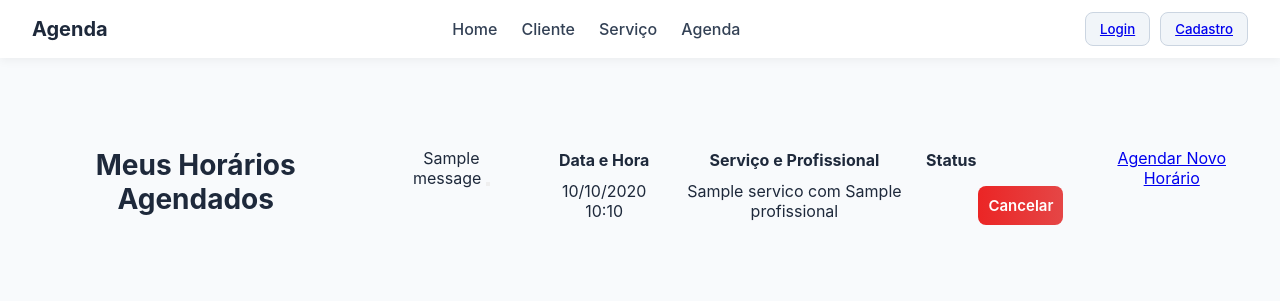
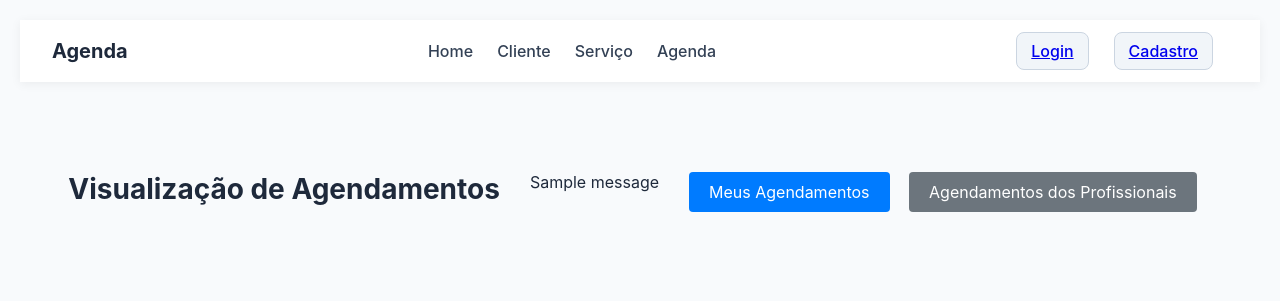
Before and after one commit to Vinicius199/ES-projeto, a Django app: template templates/agenda.html in a window 1280 px wide. Shown: the top 301 px of the page. Run offline with Django 3.2, Linux system fonts and the light colour scheme; the template is opened without the code that fills it: most values are stand-ins (such as "Sample title", 1, 10 or a date in 2020); one stand-in notice (Sample message) is shown.

Commit message:
Painel admin emprementado(faltando algumas coisas e incrementado horario de funcionario e mudança de template.

```diff
--- a/templates/agenda.html
+++ b/templates/agenda.html
@@ -1,68 +1,114 @@
 {% extends 'base.html' %}
 {% load static %}
-{% block title %} Horario {% endblock %}
+{% block extra_head %}
+    <link rel="stylesheet" href="{% static 'css/agenda.css' %}">
+{% endblock %}
+
+{% block title %}Agenda - Visualização{% endblock %}
 
 {% block dashboard %}
-
     <div class="container">
-    <h1>Meus Horários Agendados</h1>
+        <h1>Visualização de Agendamentos</h1>
 
         {% if messages %}
+            <div class="messages">
                 {% for message in messages %}
-            <div class="alert alert-{{ message.tags }} alert-dismissible fade show" role="alert">
+                <div class="alert alert-{{ message.tags }}">
                     {{ message }}
-                <button type="button" class="btn-close" data-bs-dismiss="alert" aria-label="Close"></button>
                 </div>
                 {% endfor %}
+            </div>
         {% endif %}
-    {% if agendamentos %}
-    <table class="table table-striped">
+
+        <div class="btn-container">
+            <button id="btnMeusAgendamentos">Meus Agendamentos</button>
+            <button id="btnProfissionais">Agendamentos dos Profissionais</button>
+        </div>
+
+        <div id="modalMeusAgendamentos" class="modal">
+            <div class="modal-content">
+                <span class="close-btn" data-modal="modalMeusAgendamentos">&times;</span>
+                <h2>Minha Lista de Horários Agendados</h2>
+
+                <table class="table">
                     <thead>
                         <tr>
-                <th scope="col">Data e Hora</th>
-                <th scope="col">Serviço e Profissional</th>
-                <th scope="col">Status</th>
+                            <th>Data e Hora</th>
+                            <th>Serviço e Profissional</th>
+                            <th>Status</th>
+                            <th>Ações</th>
                         </tr>
                     </thead>
                     <tbody>
                         {% for agendamento in agendamentos %}
                         <tr>
                             <td>{{ agendamento.data_hora|date:"d/m/Y H:i" }}</td>
-
-                <td>{{ agendamento.servico }} com {{ agendamento.Profissional }}</td>
-
+                            <td>
+                                {{ agendamento.servico.nome }} com
+                                {{ agendamento.Profissional.get_full_name }}
+                            </td>
                             <td>
                                 {% if agendamento.cancelado %}
                                     <span class="badge bg-danger">Cancelado</span>
+                                {% elif agendamento.data_hora < agora %}
+                                    <span class="badge bg-primary">feito</span>
                                 {% elif agendamento.confirmado %}
                                     <span class="badge bg-success">Confirmado</span>
                                 {% else %}
+                                    <span class="badge bg-warning">Pendente</span>
                                 {% endif %}
                             </td>
                             <td>
-                    {% if not agendamento.cancelado %}
-                        <form method="post"
-                              action="{% url 'cancelar_agendamento' agendamento.id %}"
-                              style="display:inline;"
-                              class="cancel-form">
+                                {% if not agendamento.cancelado and agendamento.data_hora > agora %}
+                                    <form method="post" action="{% url 'cancelar_agendamento' agendamento.id %}" style="display:inline;">
                                         {% csrf_token %}
-                            <button type="submit" class="btn btn-excluir btn-sm"
-                                        onclick="return confirm('Tem certeza que deseja cancelar este agendamento?');">
+                                        <button type="submit" class="btn-cancelar" onclick="return confirm('Tem certeza que deseja cancelar este agendamento? O cancelamento é regido pelas regras de tempo da barbearia (15 minutos de antecedência).')">
                                             Cancelar
                                         </button>
                                     </form>
                                 {% else %}
-
+                                    <span class="text-muted">–</span>
                                 {% endif %}
                             </td>
+                        </tr>
+                        {% empty %}
+                        <tr>
+                            <td colspan="4" style="text-align: center;">Você não possui agendamentos.</td>
                         </tr>
                         {% endfor %}
                         </tbody>
                 </table>
-    {% else %}
-        <p>Você não tem horários agendados.</p>
-    {% endif %}
+                <p style="margin-top: 20px;"><a href="{% url 'service' %}" style="color: #007bff;">Agendar Novo Horário</a></p>
+            </div>
+        </div>
 
-    <p><a href="{% url 'service' %}" class="btn btn-primary">Agendar Novo Horário</a></p>
+        <div id="modalProfissionais" class="modal">
+            <div class="modal-content">
+                <span class="close-btn" data-modal="modalProfissionais">&times;</span>
+                <h2 id="modalProfissionaisTitle">Agendamentos dos Profissionais</h2>
+
+                <div id="professionalSelection">
+                    <h3>Escolha um Profissional para ver a agenda:</h3>
+                    <div id="professionalList">
                         </div>
+                </div>
+
+                <div id="scheduleDisplay" style="display: none;">
+                    <h3 id="selectedProfName">Horários de [Profissional]</h3>
+                    <p><a href="#" id="backToProfessionals"> &larr; Voltar para a lista de Profissionais</a></p>
+
+                    <div class="schedule-grid" id="availableSchedules">
+                        </div>
+
+                    <p style="margin-top: 20px;">
+                        <a href="{% url 'service' %}" style="color: #007bff;">Agendar Novo Horário com o profissional selecionado</a>
+                    </p>
+                </div>
+            </div>
+        </div>
+    </div>
+{% endblock dashboard %}
+
+{% block extra_js %}
+    <script src="{% static 'js/agenda.js' %}"></script>
 {% endblock %}
--- a/templates/base.html
+++ b/templates/base.html
@@ -10,6 +10,9 @@
 
     <link rel="stylesheet" href="{% static 'css/servico.css' %}" />
     <link rel="stylesheet" href="{% static 'css/style.css' %}" />
+    <link rel="stylesheet" href="{% static 'css/agenda.css' %}" />
+
+    {% block extra_head %}{% endblock extra_head %}
   </head>
   <body>
     <nav>
@@ -53,5 +56,6 @@
 
     <script src="{% static 'js/servico.js' %}"></script>
     <script src="{% static 'js/main.js' %}"></script>
+    <script src="{% static 'js/agenda.js' %}"></script>
   </body>
 </html>
--- /dev/null
+++ b/templates/static/css/agenda.css
@@ -0,0 +1,147 @@
+/* Estilos CSS Base */
+body {
+    font-family: Arial, sans-serif;
+    margin: 20px;
+}
+.btn-container {
+    margin-bottom: 30px;
+}
+button {
+    padding: 10px 20px;
+    margin-right: 15px;
+    cursor: pointer;
+    border: none;
+    border-radius: 4px;
+    font-size: 16px;
+}
+#btnMeusAgendamentos {
+    background-color: #007bff;
+    color: white;
+}
+#btnProfissionais {
+    background-color: #6c757d;
+    color: white;
+}
+.btn-cancelar {
+    background-color: #dc3545;
+    color: white;
+    margin-right: 0; /* Ajuste para o botão dentro da célula */
+    padding: 8px 15px; /* Ajuste de padding */
+}
+
+/* Estrutura e Estilo dos Modais */
+.modal {
+    display: none;
+    position: fixed;
+    z-index: 1000;
+    left: 0;
+    top: 0;
+    width: 100%;
+    height: 100%;
+    overflow: auto;
+    background-color: rgba(0,0,0,0.4);
+    padding-top: 50px;
+}
+
+.modal-content {
+    background-color: #fefefe;
+    margin: 5% auto;
+    padding: 25px;
+    border: 1px solid #888;
+    width: 90%;
+    max-width: 1000px;
+    border-radius: 8px;
+    position: relative;
+}
+
+.close-btn {
+    color: #aaa;
+    float: right;
+    font-size: 28px;
+    font-weight: bold;
+    cursor: pointer;
+}
+.close-btn:hover, .close-btn:focus {
+    color: black;
+    text-decoration: none;
+}
+
+/* Estilos da Tabela (Modal 1) */
+.table {
+    width: 100%;
+    border-collapse: collapse;
+    margin-top: 15px;
+}
+
+.table th, .table td {
+    border: 1px solid #ddd;
+    padding: 10px;
+    text-align: left;
+}
+
+.table th {
+    background-color: #f2f2f2;
+}
+
+.badge {
+    padding: 4px 8px;
+    border-radius: 4px;
+    color: white;
+    font-size: 12px;
+    font-weight: bold;
+}
+
+.bg-success {
+    background-color: #28a745;
+}
+
+.bg-primary {
+    background-color: #007bff;
+}
+
+.bg-danger {
+    background-color: #dc3545;
+}
+.bg-warning {
+    background-color: #ffc107;
+    color: #333;
+}
+.bg-info {
+    background-color: #17a2b8;
+}
+
+/* Estilos da Lista de Profissionais (Modal 2) */
+.professional-item {
+    padding: 15px;
+    margin-bottom: 8px;
+    border: 1px solid #ccc;
+    border-radius: 4px;
+    cursor: pointer;
+    transition: background-color 0.2s;
+    font-weight: bold;
+}
+.professional-item:hover {
+    background-color: #e9ecef;
+}
+
+/* Estilos dos Horários (Modal 2) */
+.schedule-grid {
+    display: grid;
+    grid-template-columns: repeat(auto-fit, minmax(180px, 1fr));
+    gap: 10px;
+    margin-top: 15px;
+}
+.schedule-item {
+    padding: 12px;
+    border: 1px solid #007bff;
+    border-radius: 4px;
+    background-color: #f8f9fa;
+    text-align: center;
+    font-size: 14px;
+    cursor: pointer;
+    transition: background-color 0.2s, border-color 0.2s;
+}
+.schedule-item:hover {
+    background-color: #eaf5ff;
+    border-color: #0056b3;
+}
--- a/templates/static/css/servico.css
+++ b/templates/static/css/servico.css
@@ -56,7 +56,7 @@ header {
 }
 
 /* Modal Styles */
-.modal {
+.modalService {
     display: none;
     position: fixed;
     z-index: 1;
@@ -67,7 +67,7 @@ header {
     background-color: rgba(0, 0, 0, 0.5);
 }
 
-.modal-content {
+.modal-contentService {
     background-color: white;
     margin: 10% auto;
     padding: 20px;
--- /dev/null
+++ b/templates/static/js/agenda.js
@@ -0,0 +1,143 @@
+function openModal(modalId) {
+    const modal = document.getElementById(modalId);
+    if (modal) {
+        modal.style.display = 'block';
+         if (modalId === 'modalProfissionais') {
+            populateProfessionalList();
+            showProfessionalSelection(); // Garante que a primeira etapa é exibida
+        }
+    }
+}
+
+function closeModal(modalId) {
+    const modal = document.getElementById(modalId);
+    if (modal) {
+        modal.style.display = 'none';
+    }
+}
+
+// ===================================
+// Lógica de Seleção de Profissional (Modal 2)
+// ===================================
+
+function showProfessionalSelection() {
+    const selection = document.getElementById('professionalSelection');
+    const display = document.getElementById('scheduleDisplay');
+    const title = document.getElementById('modalProfissionaisTitle');
+
+    if (selection && display && title) {
+        selection.style.display = 'block';
+        display.style.display = 'none';
+        title.textContent = 'Agendamentos dos Profissionais';
+    }
+}
+
+function populateProfessionalList() {
+    const list = document.getElementById('professionalList');
+    if (!list) return; // Garante que o elemento existe
+
+    list.innerHTML = ''; // Limpa a lista anterior
+    professionals.forEach(prof => {
+        const item = document.createElement('div');
+        item.className = 'professional-item';
+        item.setAttribute('data-id', prof.id);
+        item.innerHTML = `<strong>${prof.name}</strong><br><small>Especialidade: ${prof.specialization}</small>`;
+
+        // Usando addEventListener para melhor prática
+        item.addEventListener('click', () => selectProfessional(prof.id, prof.name));
+        list.appendChild(item);
+    });
+}
+
+function selectProfessional(id, name) {
+    const professionalSelection = document.getElementById('professionalSelection');
+    const selectedProfName = document.getElementById('selectedProfName');
+    const modalProfissionaisTitle = document.getElementById('modalProfissionaisTitle');
+    const scheduleDisplay = document.getElementById('scheduleDisplay');
+
+    if (professionalSelection && selectedProfName && modalProfissionaisTitle && scheduleDisplay) {
+        // Oculta a lista de profissionais
+        professionalSelection.style.display = 'none';
+
+        // Atualiza o título e exibe a área de horários
+        selectedProfName.textContent = `Horários de: ${name}`;
+        modalProfissionaisTitle.textContent = `Agenda de ${name}`;
+        scheduleDisplay.style.display = 'block';
+
+        displaySchedules(id);
+    }
+}
+
+function displaySchedules(profId) {
+    const scheduleDiv = document.getElementById('availableSchedules');
+    if (!scheduleDiv) return;
+
+    scheduleDiv.innerHTML = ''; // Limpa os horários anteriores
+    const profSchedules = schedules[profId] || [];
+
+    if (profSchedules.length === 0) {
+        scheduleDiv.innerHTML = '<p style="color: red;">Nenhum horário agendado ou disponível.</p>';
+        return;
+    }
+
+    profSchedules.forEach(schedule => {
+        const date = new Date(schedule.datetime);
+        // Formato: DD/MM/AAAA e HH:MM
+        const dateString = date.toLocaleDateString('pt-BR');
+        const timeString = date.toLocaleTimeString('pt-BR', { hour: '2-digit', minute: '2-digit' });
+
+        const item = document.createElement('div');
+        item.className = 'schedule-item';
+        item.setAttribute('data-datetime', schedule.datetime);
+        item.innerHTML = `<strong>${dateString}</strong><br>${timeString}`;
+
+        scheduleDiv.appendChild(item);
+    });
+}
+
+document.addEventListener('DOMContentLoaded', function() {
+
+    // 1. Adiciona event listeners aos botões de abrir
+    const btnMeusAgendamentos = document.getElementById('btnMeusAgendamentos');
+    const btnProfissionais = document.getElementById('btnProfissionais');
+    const backToProfessionals = document.getElementById('backToProfessionals');
+
+    if (btnMeusAgendamentos) {
+        btnMeusAgendamentos.addEventListener('click', function() {
+            openModal('modalMeusAgendamentos');
+        });
+    }
+
+    if (btnProfissionais) {
+        btnProfissionais.addEventListener('click', function() {
+            openModal('modalProfissionais');
+        });
+    }
+
+// 2. Adiciona event listeners aos botões de fechar (x)
+    document.querySelectorAll('.close-btn').forEach(button => {
+        button.addEventListener('click', function() {
+            const modalId = this.getAttribute('data-modal');
+            closeModal(modalId);
+        });
+    });
+
+    // 3. Adiciona evento para o link "Voltar"
+    if (backToProfessionals) {
+        backToProfessionals.addEventListener('click', function(e) {
+            e.preventDefault();
+            showProfessionalSelection();
+        });
+    }
+
+    // 4. Fechar Modais ao Clicar Fora (área externa)
+    window.addEventListener('click', function(event) {
+        if (event.target.classList.contains('modal')) {
+            event.target.style.display = "none";
+        }
+    });
+
+});
+
+// Adiciona o token CSRF globalmente para chamadas AJAX
+const csrfToken = "{{ csrf_token }}";
--- a/templates/static/js/servico.js
+++ b/templates/static/js/servico.js
@@ -1,6 +1,6 @@
 // FUNÇÕES DE CONTROLE DO MODAL
 // Define a função de fechar
-function closeModal() {
+function closeServiceModal() {
     const modal = document.getElementById('myModal');
     if (modal) {
         modal.style.display = 'none';
@@ -11,7 +11,7 @@ window.onclick = function(event) {
     const modal = document.getElementById('myModal');
     // Verifica se o alvo do clique é o próprio modal
     if (event.target == modal) {
-        closeModal();
+            closeServiceModal();
     }
 }
 
@@ -77,7 +77,7 @@ function loadProfissionais(servicoId) {
 }
 
 // FUNÇÃO PARA ABRIR O MODAL (CHAMADA PELO BOTÃO NO HTML)
-function openModal(serviceName, serviceId) {
+function openServiceModal(serviceName, serviceId) {
     const modal = document.getElementById('myModal');
     const serviceNameSpan = document.getElementById('selectedServiceName');
     const serviceIdInput = document.getElementById('modalServiceId');
```
Also changed, not shown: clientes/views.py (+12 -10 lines), templates/servico.html (+4 -4 lines), db.sqlite3. Lines whose indentation alone changed are shown as unchanged.
